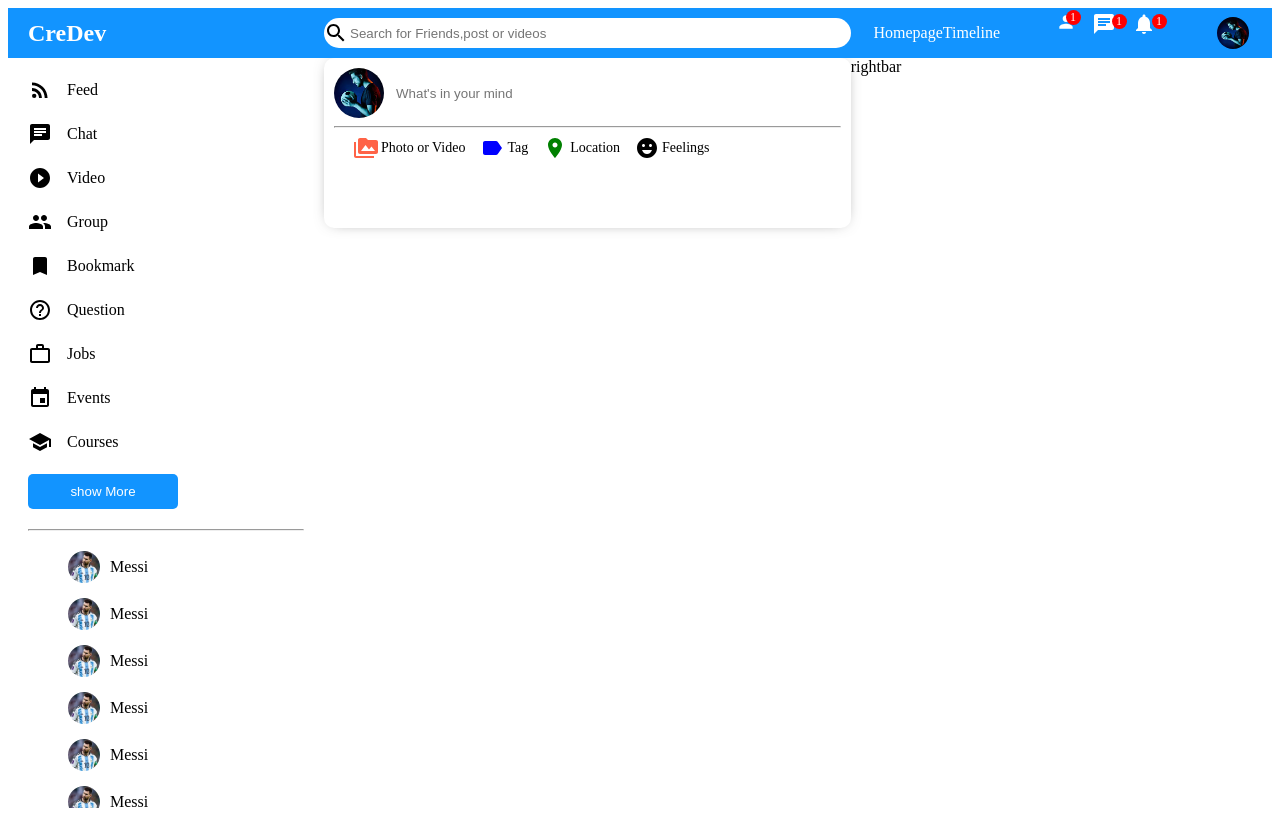
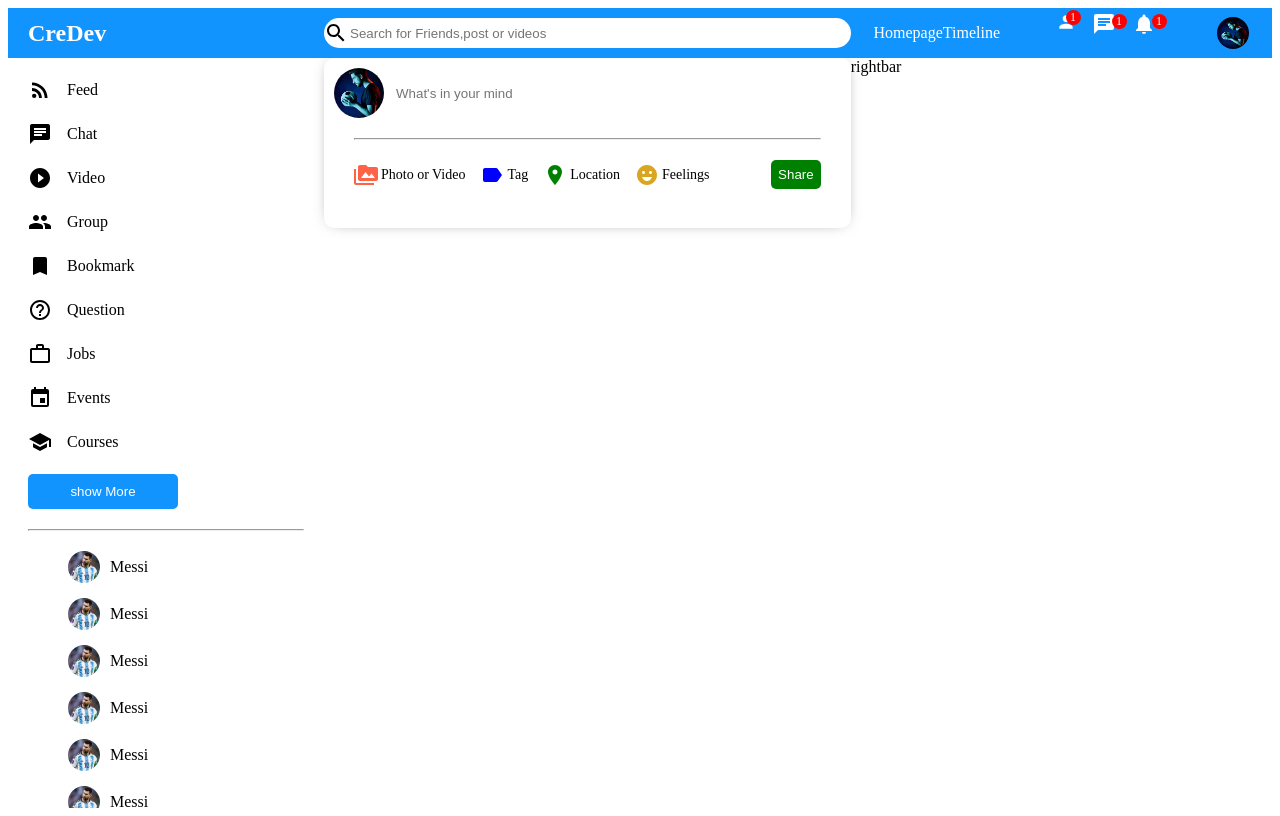
Before and after one commit to GokulkrishnaTU/Social-media, a React (Create React App) app: page / in a window 1280 px wide. Built offline with nearby package versions, Linux system fonts and the light colour scheme.

Commit message:
completed share component

```diff
--- a/public/index.html
+++ b/public/index.html
@@ -5,7 +5,7 @@
     <meta name="viewport" content="width=device-width, initial-scale=1" />
     <meta
       name="description"content="Web site created using create-react-app"/>
-      <link href="https://fonts.googleapis.com/css2?family=Poppins:wght@300;500&family=Roboto:ital,wght@0,100;0,300;0,400;0,700;1,500&display=swap" rel="stylesheet">
+      <link href="https://fonts.googleapis.com/css2?family=Poppins:wght@300;500&family=Roboto:ital,wght@0,100;0,300;0,500;0,700;0,500&display=swap" rel="stylesheet">
 
     <title>Social App</title>
   </head>
--- a/src/components/share/Share.jsx
+++ b/src/components/share/Share.jsx
@@ -1,42 +1,40 @@
-import React from 'react'
-import "./share.css"
-import { EmojiEmotions, PermMedia,Label,Room } from '@mui/icons-material';
+import "./share.css";
+import {PermMedia, Label,Room, EmojiEmotions} from "@mui/icons-material"
 
-function share() {
+export default function Share() {
   return (
-    <div className='share'>
-        <div className="shareWrapper">
-            <div className="shareTop">
-                <img className='shareProfileImg' src="/assets/person/01.jpg" alt="image" />
-                 <input
-                      placeholder="What's in your mind "
-                      className='shareInput' />
-            </div>
-            <hr className='shareHr'/>
-            <div className='shareBottom'>
-                <div className="shareOptions">
+    <div className="share">
+      <div className="shareWrapper">
+        <div className="shareTop">
+          <img className="shareProfileImg" src="/assets/person/01.jpg" alt="" />
+          <input
+            placeholder="What's in your mind "
+            className="shareInput"
+          />
+        </div>
+        <hr className="shareHr"/>
+        <div className="shareBottom">
+            <div className="shareOptions">
                 <div className="shareOption">
-                    <PermMedia htmlColor='tomato' className='shareIcon'/>
-                    <span className='shareOptionText'>Photo or Video</span>
+                    <PermMedia htmlColor="tomato" className="shareIcon"/>
+                    <span className="shareOptionText">Photo or Video</span>
                 </div>
                 <div className="shareOption">
-                    <Label  htmlColor='blue' className='shareIcon'/>
-                    <span className='shareOptionText'>Tag</span>
+                    <Label htmlColor="blue" className="shareIcon"/>
+                    <span className="shareOptionText">Tag</span>
                 </div>
                 <div className="shareOption">
-                    <Room  htmlColor='green' className='shareIcon'/>
-                    <span className='shareOptionText'>Location</span>
+                    <Room htmlColor="green" className="shareIcon"/>
+                    <span className="shareOptionText">Location</span>
                 </div>
                 <div className="shareOption">
-                    <EmojiEmotions  htmlColor='gildenrod' className='shareIcon'/>
-                    <span className='shareOptionText'>Feelings</span>
+                    <EmojiEmotions htmlColor="goldenrod" className="shareIcon"/>
+                    <span className="shareOptionText">Feelings</span>
                 </div>
             </div>
+            <button className="shareButton">Share</button>
         </div>
-        </div>
-
-
+      </div>
     </div>
-  )
+  );
 }
-export default share
--- a/src/components/share/share.css
+++ b/src/components/share/share.css
@@ -1,49 +1,50 @@
-.share{
+.share {
     width: 100%;
     height: 170px;
     border-radius: 10px;
-    /* -webkit-box-shadow:0px 0px 16px -8px rgb(0,0,0,0.68) */
-     box-shadow:0px 0px 16px  -8px rgb(0, 0,0, 0.68)
+    -webkit-box-shadow: 0px 0px 16px -8px rgba(0, 0, 0, 0.68);
+    box-shadow: 0px 0px 16px -8px rgba(0, 0, 0, 0.68);
   }
 
-.shareWrapper{
+  .shareWrapper {
     padding: 10px;
-
   }
 
-.shareTop{
-
+  .shareTop {
     display: flex;
     align-items: center;
   }
 
-.shareProfileImg{
+  .shareProfileImg {
     width: 50px;
     height: 50px;
-    border-radius: 50px;
+    border-radius: 50%;
     object-fit: cover;
     margin-right: 10px;
   }
 
-.shareInput{
+  .shareInput {
     border: none;
     width: 80%;
   }
 
-.shareInput:focus{
+  .shareInput:focus {
     outline: none;
   }
 
-.shareButton{
+  .shareHr {
+    margin: 20px;
+  }
+
+  .shareBottom {
     display: flex;
     align-items: center;
     justify-content: space-between;
   }
+
   .shareOptions{
-
       display: flex;
       margin-left: 20px;
-
   }
 
   .shareOption{
@@ -51,16 +52,25 @@
       align-items: center;
       margin-right: 15px;
       cursor: pointer;
-
   }
 
   .shareIcon{
       font-size: 18px;
       margin-right: 3px;
-
   }
 
   .shareOptionText{
       font-size: 14px;
       font-weight: 500;
   }
+
+  .shareButton{
+      border: none;
+      padding: 7px;
+      border-radius: 5px;
+      background-color: green;
+      font-weight: 500;
+      margin-right: 20px;
+      cursor: pointer;
+      color: white;
+  }
```
Lines whose indentation alone changed are shown as unchanged.
